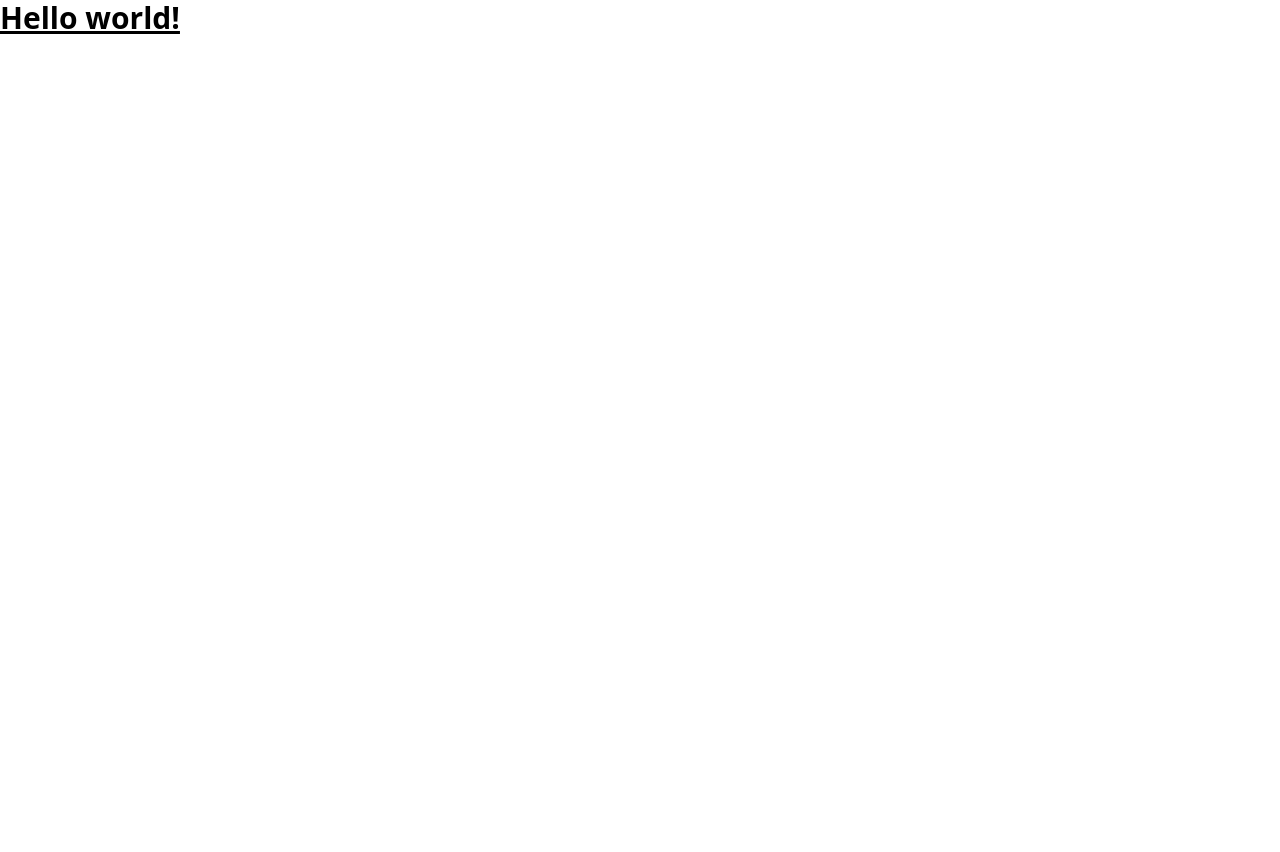
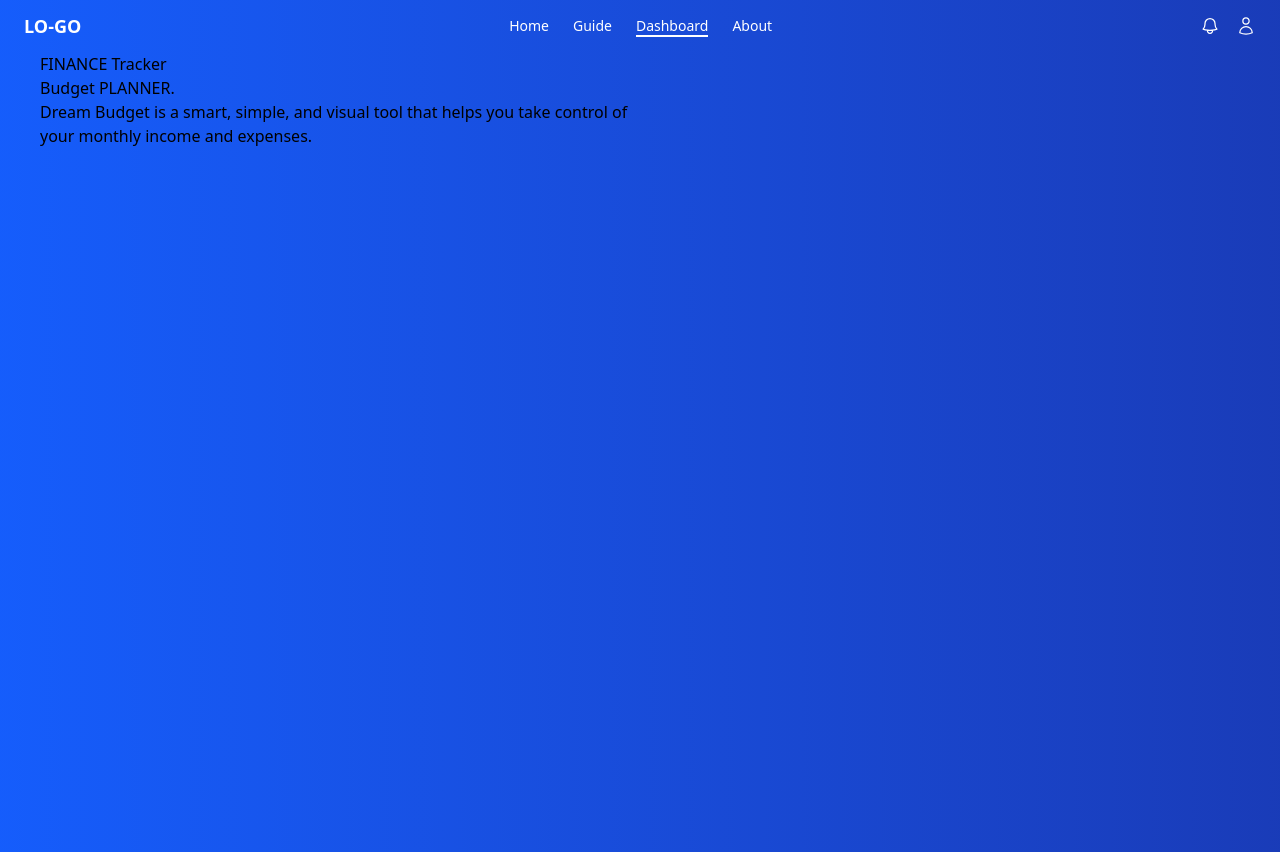
Before and after one commit to bhuvan-365/DreamBudget, a React (Vite) app: page / in a window 1280 px wide. Before the commit the page ends 800 px from the top, so only its background shows below. Built offline with nearby package versions, Linux system fonts and the light colour scheme.

Commit message:
basic structure

```diff
--- a/index.html
+++ b/index.html
@@ -10,9 +10,7 @@
 </head>
 
 <body>
-  <h1 class="text-3xl font-bold underline">
-    Hello world!
-  </h1>
+
   <div id="root"></div>
   <script type="module" src="/src/main.jsx"></script>
 </body>
--- a/package.json
+++ b/package.json
@@ -10,6 +10,7 @@
     "preview": "vite preview"
   },
   "dependencies": {
+    "@heroicons/react": "^2.2.0",
     "@tailwindcss/vite": "^4.1.11",
     "react": "^19.1.0",
     "react-dom": "^19.1.0",
--- a/src/App.jsx
+++ b/src/App.jsx
@@ -1,11 +1,14 @@
 import { useState } from 'react'
 import './App.css'
+import Navbar from './components/navbar'
+import HomeMain from './components/Homepage/homemain'
 
 function App() {
 
   return (
     <>
-
+      <Navbar />
+      <HomeMain />
     </>
   )
 }
--- /dev/null
+++ b/src/components/Homepage/homemain.jsx
@@ -0,0 +1,20 @@
+import React from 'react'
+
+const homemain = () => {
+    return (
+        <>
+            <section className='w-full h-[100vh] bg-gradient-to-r from-blue-600 to-blue-800'>
+                <div className="parent flex justify-center items-center px-10 gap-3 ">
+                    <div className="left w-1/2 ">
+                        <h1>FINANCE Tracker <br />Budget PLANNER.</h1>
+                        <p>Dream Budget is a smart, simple, and visual tool that helps you take control of your monthly income and expenses.</p>
+                        <button></button>
+                    </div>
+                    <div className="right w-1/2"></div>
+                </div>
+            </section>
+        </>
+    )
+}
+
+export default homemain
--- /dev/null
+++ b/src/components/navbar.jsx
@@ -0,0 +1,34 @@
+import { BellIcon, UserIcon } from '@heroicons/react/24/outline';
+
+export default function Navbar() {
+  return (
+    <nav className="bg-gradient-to-r from-blue-600 to-blue-800 text-white px-6 py-3 flex justify-between items-center">
+      {/* Left - Logo */}
+      <div className="text-lg font-semibold">
+        LO-GO
+      </div>
+
+      {/* Center - Navigation Links */}
+      <ul className="flex space-x-6 text-sm">
+        <li className="relative">
+          <a href="#" className="hover:underline underline-offset-4">Home</a>
+        </li>
+        <li>
+          <a href="#" className="hover:underline underline-offset-4">Guide</a>
+        </li>
+        <li className="relative">
+          <a href="#" className="border-b-2 border-white">Dashboard</a>
+        </li>
+        <li>
+          <a href="#" className="hover:underline underline-offset-4">About</a>
+        </li>
+      </ul>
+
+      {/* Right - Icons */}
+      <div className="flex items-center space-x-4">
+        <BellIcon className="w-5 h-5 cursor-pointer" />
+        <UserIcon className="w-5 h-5 cursor-pointer" />
+      </div>
+    </nav>
+  );
+}
```
Also changed, not shown: 1 other file (tests, documents, lock files or other folders).
